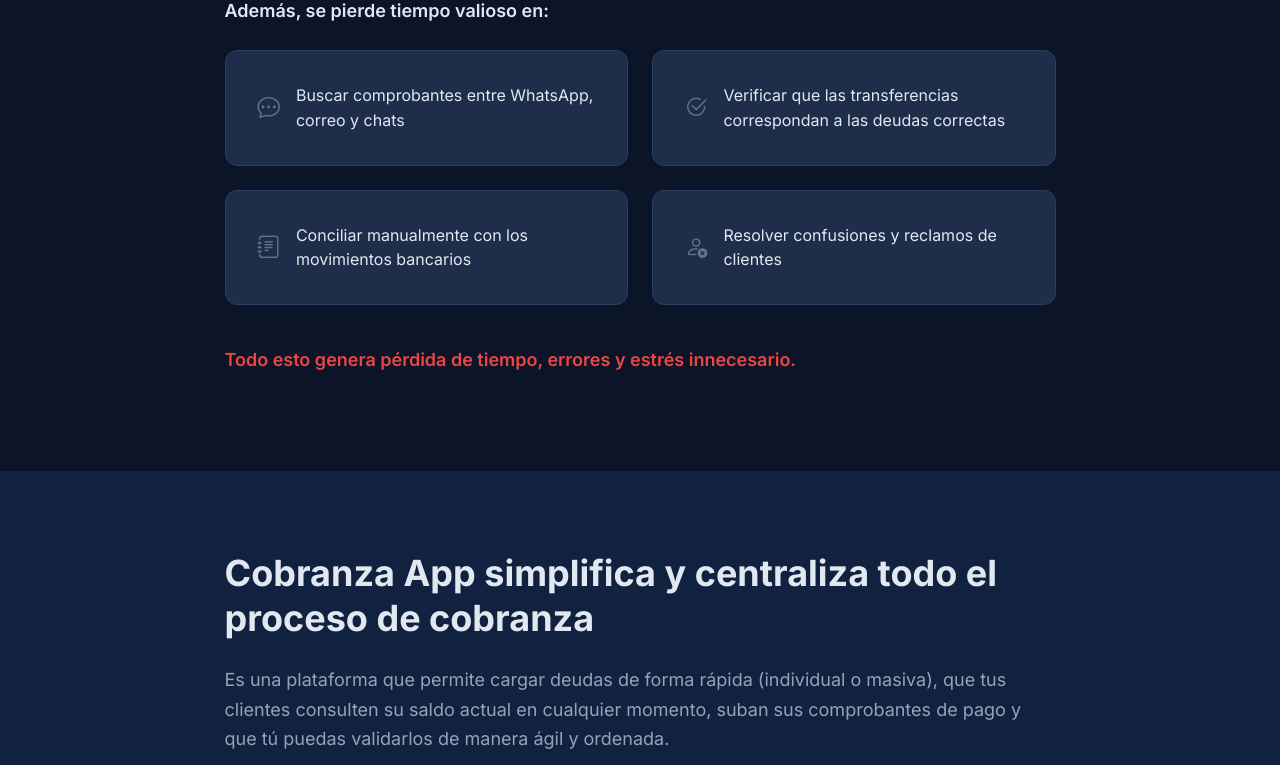
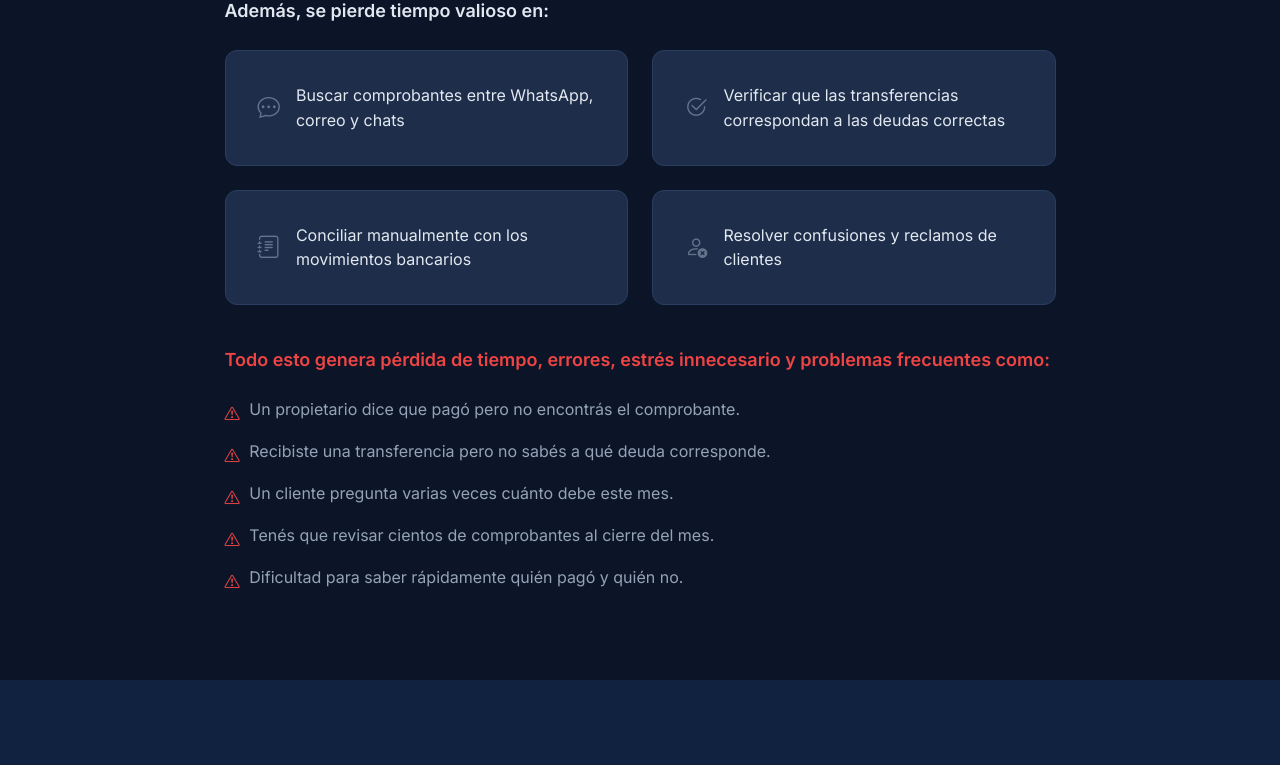
Before and after one commit to kazuyakuza/cobranza-app_landing, a Vue app: page / in a window 1280 px wide. Shown: the part 1097-1862 px from the top of the page. Built offline with nearby package versions, Linux system fonts and the light colour scheme.

Commit message:
feat(hero,problem): update hero subtitle and add common-cases list

```diff
--- a/src/components/landing/HeroSection.vue
+++ b/src/components/landing/HeroSection.vue
@@ -3,7 +3,7 @@ import { NAVBAR_HEIGHT_PX } from '@/utils/constants'
 
 const mainTitle = 'Centralizá deudas, comprobantes y conciliación bancaria en un solo lugar'
 const subtitle =
-  'Sistema web que permite a empresas y profesionales cargar deudas, recibir comprobantes de pago de sus clientes y conciliarlos de manera centralizada y sin complicaciones.'
+  'Sistema web que permite a empresas y profesionales centralizar el ciclo completo entre deudas, comprobantes, transferencias y conciliación, manteniendo siempre control manual cuando sea necesario.'
 const primaryCtaText = 'Solicitar acceso anticipado gratuito'
 const secondaryCtaText = 'Cómo funciona'
 
--- a/src/components/landing/ProblemSection.vue
+++ b/src/components/landing/ProblemSection.vue
@@ -34,7 +34,16 @@ const painPoints: PainPoint[] = [
   }
 ]
 
-const closingStatement = 'Todo esto genera pérdida de tiempo, errores y estrés innecesario.'
+const commonCasesIntro =
+  'Todo esto genera pérdida de tiempo, errores, estrés innecesario y problemas frecuentes como:'
+
+const commonCases: string[] = [
+  'Un propietario dice que pagó pero no encontrás el comprobante.',
+  'Recibiste una transferencia pero no sabés a qué deuda corresponde.',
+  'Un cliente pregunta varias veces cuánto debe este mes.',
+  'Tenés que revisar cientos de comprobantes al cierre del mes.',
+  'Dificultad para saber rápidamente quién pagó y quién no.'
+]
 </script>
 
 <template>
@@ -68,8 +77,15 @@ const closingStatement = 'Todo esto genera pérdida de tiempo, errores y estrés
           </div>
 
           <p data-reveal class="problem-closing">
-            {{ closingStatement }}
+            {{ commonCasesIntro }}
           </p>
+
+          <ul data-reveal class="common-cases-list list-unstyled">
+            <li v-for="caseItem in commonCases" :key="caseItem" class="common-case-item">
+              <i class="bi bi-exclamation-triangle common-case-marker" aria-hidden="true"></i>
+              <span class="common-case-text">{{ caseItem }}</span>
+            </li>
+          </ul>
         </div>
       </div>
     </div>
@@ -136,6 +152,31 @@ const closingStatement = 'Todo esto genera pérdida de tiempo, errores y estrés
   line-height: 1.65;
 }
 
+.common-cases-list {
+  margin-top: 1rem;
+  margin-bottom: 0;
+}
+
+.common-case-item {
+  display: flex;
+  align-items: flex-start;
+  gap: 0.6rem;
+  padding: 0.4rem 0;
+}
+
+.common-case-marker {
+  color: var(--color-pain);
+  font-size: 0.95rem;
+  margin-top: 0.25rem;
+  flex-shrink: 0;
+}
+
+.common-case-text {
+  font-size: 1rem;
+  line-height: 1.55;
+  color: var(--color-text-on-dark-muted);
+}
+
 @media (max-width: 767.98px) {
   .problem-title {
     font-size: 1.75rem;
@@ -146,5 +187,9 @@ const closingStatement = 'Todo esto genera pérdida de tiempo, errores y estrés
   .problem-closing {
     font-size: 1rem;
   }
+
+  .common-case-text {
+    font-size: 0.9rem;
+  }
 }
 </style>
```
